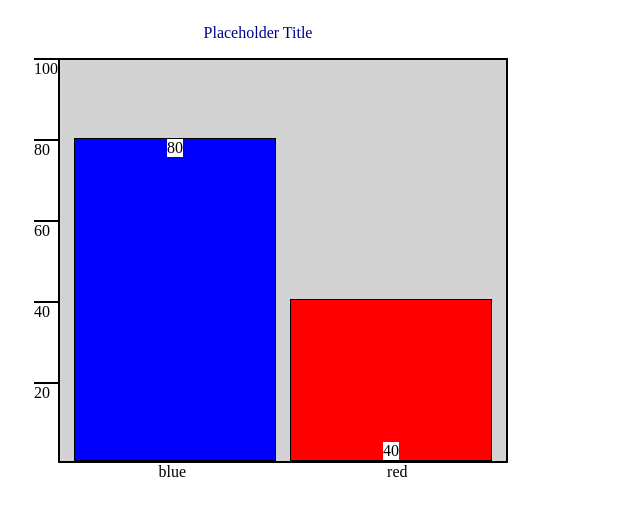
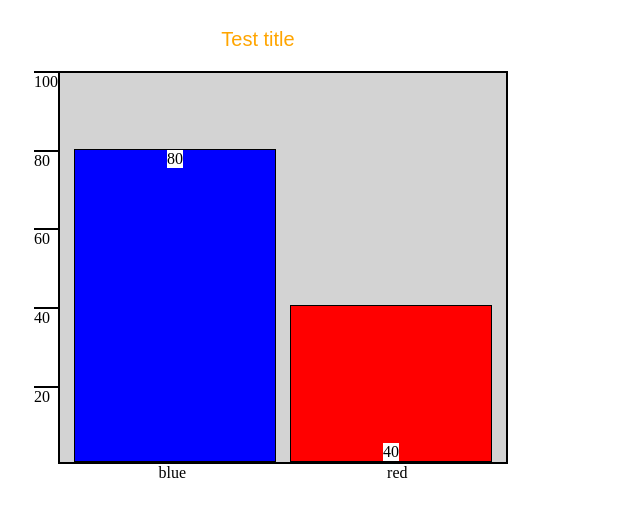
Before and after one commit to mattbed/Bar-Chart, a website: page public/index.html in a window 1280 px wide. Shown: the whole page, without its empty margins (0-640 px from the left). Drawn offline with nearby package versions, Linux system fonts and the light colour scheme.

Commit message:
Implement dynamic title rendering

```diff
--- a/public/index.html
+++ b/public/index.html
@@ -17,7 +17,12 @@
     </div>
         <script type="text/javascript">
       const data=[20,40,60];
-      const options={};
+      const options={
+        title: "Test title",
+        titleFont: "Arial",
+        titleFontSize: 20,
+        titleFontColour: "orange",
+      };
       const element=chart;
       $(() => {
       drawBarChart(data, options, element);
--- a/public/scripts/main.js
+++ b/public/scripts/main.js
@@ -1,11 +1,9 @@
 const drawBarChart = function(data, options, element) {
+  const title = parseTitle(options);
   const $output=`<main class="container">
   <!-- Dynamic elements: width, height -->
   <section class="outer-container" style="width: 500px; height: 500px;">
-    <section class="title">
-      <!-- Dynamic elements: font-size, color-->
-      <p style="font-size: 16px; color: darkblue;">Placeholder Title</h1>
-    </section>
+    ${title}
     <section class="main">
       <section class="y-axis">
         <div class="label-container">
@@ -44,4 +42,24 @@ const drawBarChart = function(data, options, element) {
   </section>
 </main>`;
 $(element).append($output);
+};
+
+const parseData = function(data) {
+
 }
+
+const parseTitle = function(options) {
+  let parsedTitle = ""
+  if (options.title) {
+    parsedTitle = `<section class="title">
+      <!-- Dynamic elements: font-size, color, font-family, VALUE-->
+      <p style="
+      ${(options.titleFontSize ? "font-size: " + options.titleFontSize + "px;" : "font-size: 16px;")}
+      ${(options.titleFontColour ? "color: " + options.titleFontColour + ";" : "color: black;")}
+      ${(options.titleFont ? "font-family: " + options.titleFont + ";" : "")}">
+      ${options.title}
+      </p>
+    </section>`
+  }
+  return parsedTitle;
+}
```
